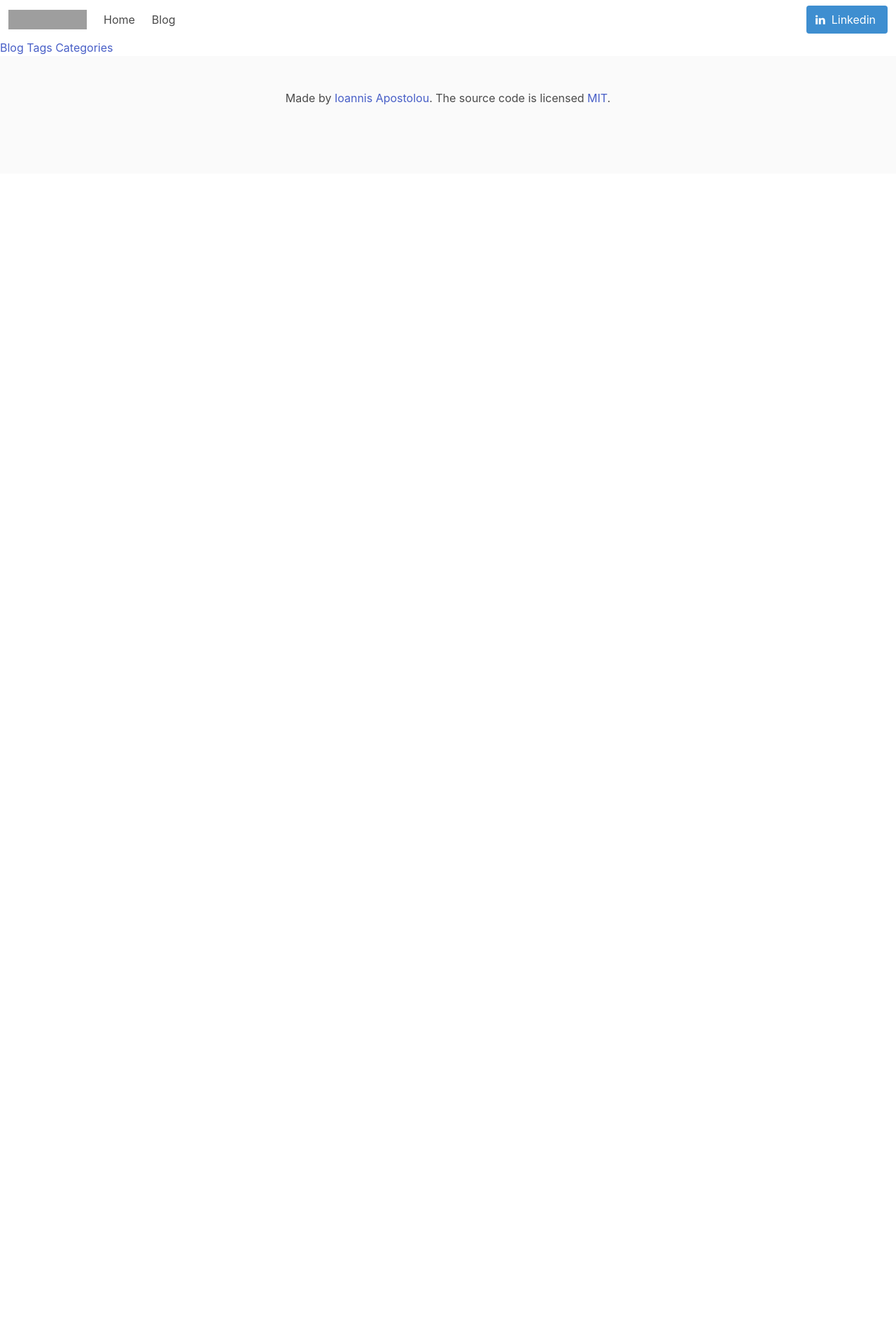
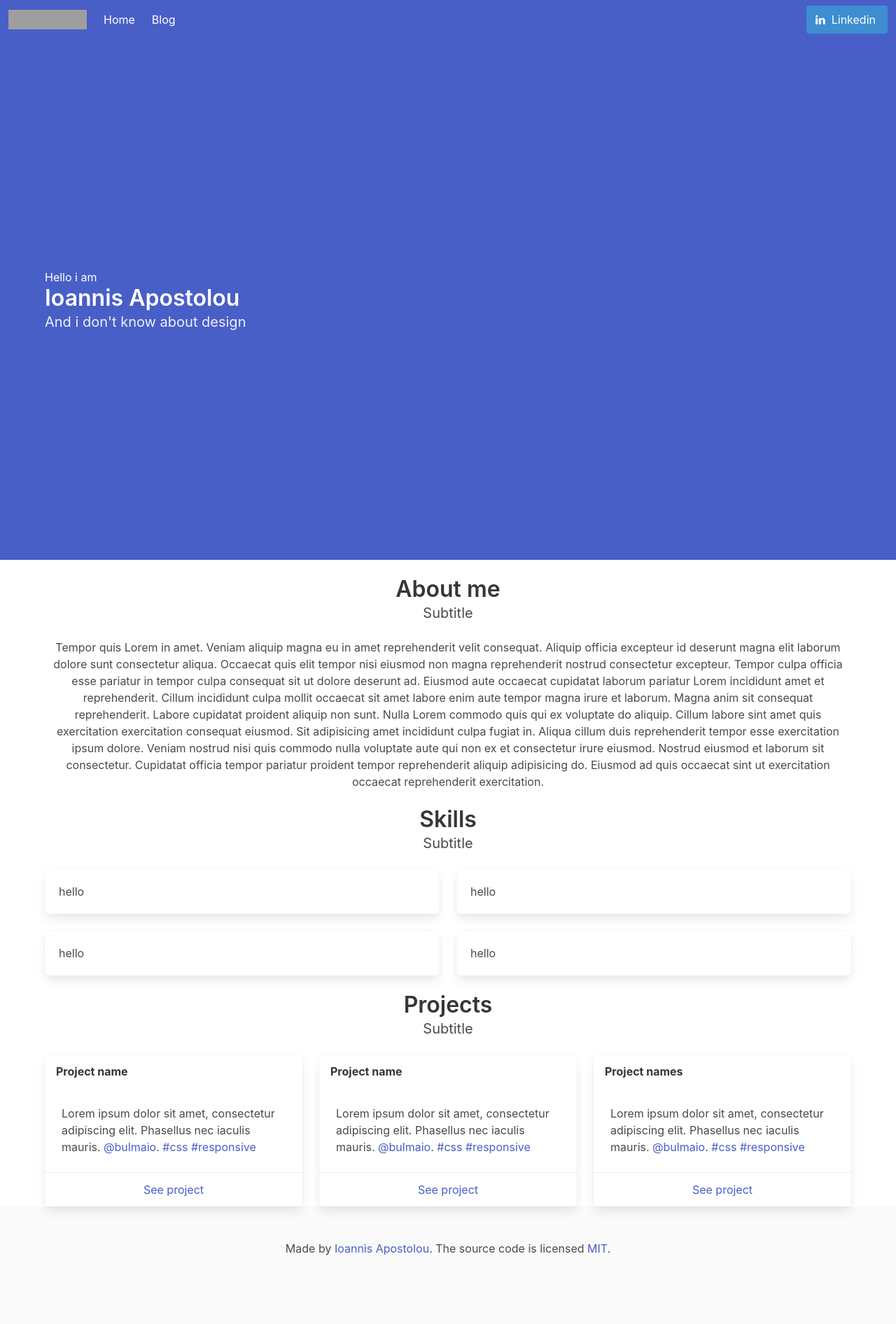
Before and after one commit to giannistolou/blog-django, a Django app: page / in a window 1280 px wide. Shown: the whole page at 70% size. Before the commit the page ends 150 px from the top, so only its background shows below. Run offline with Django 3.2, Linux system fonts and the light colour scheme; grey boxes are pictures that could not be loaded.

Commit message:
create a prototype for the index page

```diff
--- a/articles/templates/header.html
+++ b/articles/templates/header.html
@@ -44,7 +44,7 @@ $(document).ready(function() {
 </script>
 
 </head>
-<nav class="navbar">
+<nav class="navbar is-transparent">
   <div class="navbar-brand">
     <a class="navbar-item" href="https://bulma.io">
       <img src="https://bulma.io/images/bulma-logo.png" alt="Bulma: a modern CSS framework based on Flexbox" width="112" height="28">
--- a/articles/templates/index.html
+++ b/articles/templates/index.html
@@ -1,9 +1,148 @@
 <head>
 <title>Index</title>
 </head>
-{% include "./header.html" %}
-<a href="/blog">Blog</a>
-<a href="/tags">Tags</a>
-<a href="/categories">Categories</a>
+
+
+
+<section class="hero is-fullheight is-link">
+  <!-- Hero head: will stick at the top -->
+  <div class="hero-head">
+    <header>
+     {% include "./header.html" %}
+    </header>
+  </div>
+
+  <!-- Hero content: will be in the middle -->
+  <div class="hero-body">
+    <div class="container has-text-left">
+    Hello i am
+      <p class="title">
+        Ioannis Apostolou
+      </p>
+      <p class="subtitle">
+        And i don't know about design
+      </p>
+    </div>
+  </div>
+</section>
+<br>
+<section class="container has-text-centered">
+<h1 class="title">About me</h1>
+<h2 class="subtitle">Subtitle</h2>
+<p>
+Tempor quis Lorem in amet. Veniam aliquip magna eu in amet reprehenderit velit consequat. Aliquip officia excepteur id deserunt magna elit laborum dolore sunt consectetur aliqua. Occaecat quis elit tempor nisi eiusmod non magna reprehenderit nostrud consectetur excepteur. Tempor culpa officia esse pariatur in tempor culpa consequat sit ut dolore deserunt ad. Eiusmod aute occaecat cupidatat laborum pariatur Lorem incididunt amet et reprehenderit.
+
+Cillum incididunt culpa mollit occaecat sit amet labore enim aute tempor magna irure et laborum. Magna anim sit consequat reprehenderit. Labore cupidatat proident aliquip non sunt. Nulla Lorem commodo quis qui ex voluptate do aliquip. Cillum labore sint amet quis exercitation exercitation consequat eiusmod. Sit adipisicing amet incididunt culpa fugiat in. Aliqua cillum duis reprehenderit tempor esse exercitation ipsum dolore.
+
+Veniam nostrud nisi quis commodo nulla voluptate aute qui non ex et consectetur irure eiusmod. Nostrud eiusmod et laborum sit consectetur. Cupidatat officia tempor pariatur proident tempor reprehenderit aliquip adipisicing do. Eiusmod ad quis occaecat sint ut exercitation occaecat reprehenderit exercitation.</p>
+
+</section>
+
+<br>
+<section>
+<section class="container has-text-centered">
+<h1 class="title">Skills</h1>
+<h2 class="subtitle">Subtitle</h2>
+</section>
+<br>
+<div class="container">
+    <div class="columns is-multiline">
+        <div class="column is-half">
+            <div class="box">
+            hello
+            </div>
+        </div>
+
+         <div class="column is-half">
+            <div class="box">
+            hello
+            </div>
+        </div>
+
+         <div class="column is-half">
+            <div class="box">
+            hello
+            </div>
+        </div>
+
+
+         <div class="column is-half">
+            <div class="box">
+            hello
+            </div>
+        </div>
+
+    </div>
+</div>
+
+</section>
+
+
+<br>
+<section class="container">
+<section  class="has-text-centered">
+<h1 class="title">Projects</h1>
+<h2 class="subtitle">Subtitle</h2>
+</section>
+<br>
+    <div class="columns is-multiline">
+
+    <div class="column">
+    <div class="card">
+    <p class="card-header-title">
+      Project name
+    </p>
+  <div class="card-content">
+    <div class="content">
+      Lorem ipsum dolor sit amet, consectetur adipiscing elit. Phasellus nec iaculis mauris.
+      <a href="#">@bulmaio</a>. <a href="#">#css</a> <a href="#">#responsive</a>
+    </div>
+  </div>
+  <footer class="card-footer">
+    <a href="#" class="card-footer-item">See project</a>
+  </footer>
+</div>
+</div>
+
+    <div class="column">
+    <div class="card">
+    <p class="card-header-title">
+      Project name
+    </p>
+  <div class="card-content">
+    <div class="content">
+      Lorem ipsum dolor sit amet, consectetur adipiscing elit. Phasellus nec iaculis mauris.
+      <a href="#">@bulmaio</a>. <a href="#">#css</a> <a href="#">#responsive</a>
+    </div>
+  </div>
+  <footer class="card-footer">
+    <a href="#" class="card-footer-item">See project</a>
+  </footer>
+</div>
+</div>
+
+    <div class="column">
+    <div class="card">
+    <p class="card-header-title">
+      Project names
+    </p>
+  <div class="card-content">
+    <div class="content">
+      Lorem ipsum dolor sit amet, consectetur adipiscing elit. Phasellus nec iaculis mauris.
+      <a href="#">@bulmaio</a>. <a href="#">#css</a> <a href="#">#responsive</a>
+    </div>
+  </div>
+  <footer class="card-footer">
+    <a href="#" class="card-footer-item">See project</a>
+  </footer>
+</div>
+</div>
+
+</div>
+
+
+
+
+</section>
 
 {% include "./footer.html" %}
```
